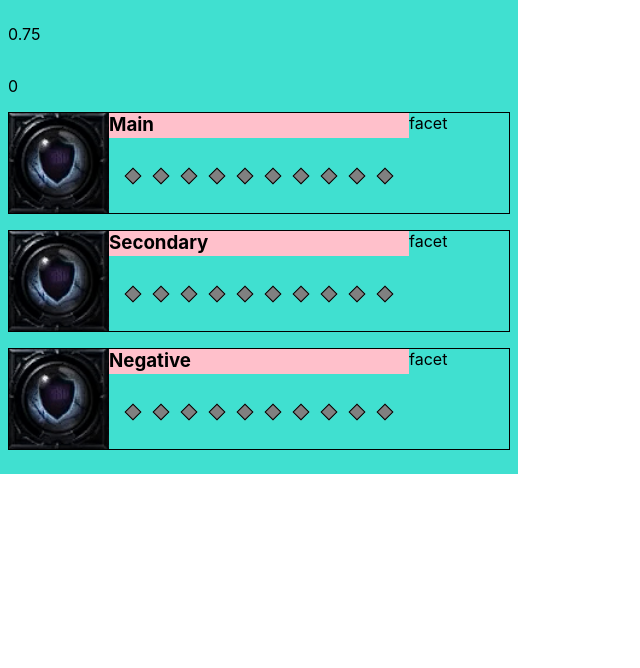
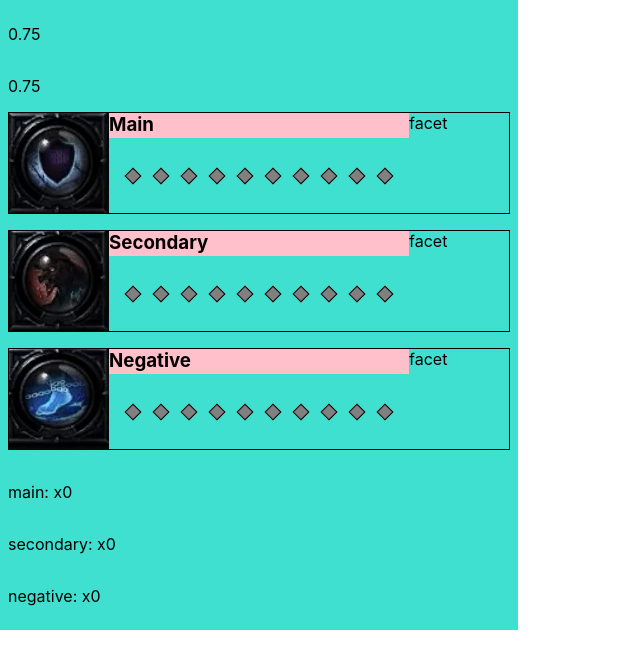
Before and after one commit to gelargew/la_simulator, a React (Vite) app: page / in a window 1280 px wide. Shown: the top 668 px of the page, without its empty margins (0-640 px from the left). Built offline with nearby package versions, Linux system fonts and the light colour scheme.

Commit message:
lot of logics & store

```diff
--- a/package.json
+++ b/package.json
@@ -8,6 +8,7 @@
     "preview": "vite preview"
   },
   "dependencies": {
+    "jotai": "^1.7.0",
     "react": "^18.0.0",
     "react-dom": "^18.0.0"
   },
--- a/src/App.css
+++ b/src/App.css
@@ -49,4 +49,10 @@
 
 .hammer {
   grid-area: hammer;
+
 }
+
+.hammer:hover {
+  cursor: pointer;
+  background: gray;
+}
--- a/src/components/Faceter.tsx
+++ b/src/components/Faceter.tsx
@@ -1,80 +1,59 @@
 import { useEffect, useMemo, useState } from 'react'
+import { useAtom } from 'jotai'
+
 import engrav1 from '../images/engrav1.png'
 import engrav2 from '../images/engrav2.png'
 import engrav3 from '../images/engrav3.png'
+import { facetRate, facetStone, getStoneResult, resetStone } from '../store'
 
 
 
 export default function Faceter({ size=10}) {
-    const [rate, setRate] = useState(0.75)
-    const [slots, setSlots] = useState({
-        main: [0],
-        secondary:[0],
-        negative: [0]
-    })
-    const [curPos, setCurPos] = useState({
-        main: 0,
-        secondary: 0,
-        negative: 0
-    })
+    const [stoneSlots, setFacet] = useAtom(facetStone)
+    const [rate,] = useAtom(facetRate)
+    const [, setSize] = useAtom(resetStone)
+    const [stoneResults] = useAtom(getStoneResult)
+    useEffect(() => {
+        setSize(size)
+    }, [size])
 
-    useEffect(() => {
-        const arr = new Array(size).fill(0)
-        setSlots({
-            main: arr,
-            secondary: arr,
-            negative: arr
-        })
-        console.log('sd')
-    }, [])
-
-    const handleClick = (pos: 'main'|'secondary'|'negative') => {
-        if (curPos[pos] === size) return
-        const success = Math.random() <= rate
-        const tempPos = curPos
-        const tempSlots = slots
-        console.log(tempSlots)
-        tempSlots['main'][tempPos[pos]] = 1
-        console.log(tempSlots)
-        setSlots({...tempSlots})
-        setRate(prev => {
-            prev += success ? -0.1 : 0.1
-            if (prev >= 0.75 || prev <= 0.25) return rate
-            return prev
-        })
-        tempPos[pos] += 1
-        setCurPos(tempPos)
+    const handleClick = (slot: 'main'|'secondary'|'negative') => {
+        setFacet(slot)
 
     }
 
     return (
         <div className="facet-wrapper">
             <p>{rate}</p>
-            <p>{curPos.main}</p>
+            <p>{rate}</p>
             <div className="facet-box">
                 <img className='facet-image' src={engrav1} />
                 <h3 className="name">Main</h3>
                 <div className='slots'>
-                    {slots.main.map(i => <Slot status={i} />)}
+                    {stoneSlots.main.map((slot, i) => <Slot key={i} status={slot} />)}
                 </div>
                 <div className='hammer' onClick={() => handleClick('main')}>facet</div>
             </div>
             <div className="facet-box">
-                <img className='facet-image' src={engrav1} />
+                <img className='facet-image' src={engrav2} />
                 <h3 className="name">Secondary</h3>
                 <div className='slots'>
-                    {slots.secondary.map(i => <Slot status={i} />)}
+                    {stoneSlots.secondary.map((slot, i) => <Slot key={i} status={slot} />)}
                 </div>
                 <div className='hammer' onClick={() => handleClick('secondary')}>facet</div>
             </div>
             <div className="facet-box">
-                <img className='facet-image' src={engrav1} />
+                <img className='facet-image' src={engrav3} />
                 <h3 className="name">Negative</h3>
                 <div className='slots'>
-                    {slots.negative.map(i => <Slot status={i} />)}
+                    {stoneSlots.negative.map((slot, i) => <Slot key={i} status={slot} />)}
                 </div>
                 <div className='hammer' onClick={() => handleClick('negative')}>facet</div>
             </div>
+
+            <p>main: x{stoneResults.main}</p>
+            <p>secondary: x{stoneResults.secondary}</p>
+            <p>negative: x{stoneResults.negative}</p>
         </div>
     )
 }
--- /dev/null
+++ b/src/store.ts
@@ -0,0 +1,61 @@
+import { atom } from "jotai";
+
+type slotsType = 'main' | 'secondary' | 'negative'
+
+const stoneSize = atom(10)
+const facetRate = atom(0.75)
+const stoneSlots = atom({
+    main: new Array(10).fill(0),
+    secondary: new Array(10).fill(0),
+    negative: new Array(10).fill(0)
+})
+const resetStone = atom(null,
+    (get, set, size: number) => {
+        set(stoneSlots, {
+            main: new Array(size).fill(0),
+            secondary: new Array(size).fill(0),
+            negative: new Array(size).fill(0)
+        })
+        set(stoneSize, size)
+    }
+)
+const facetStone = atom(
+    get => get(stoneSlots),
+    (get, set, pos: slotsType) => {
+        const stones = get(stoneSlots)
+        const rate = get(facetRate)
+        const selectedSlots = stones[pos]
+        const slotIndex = selectedSlots.findIndex(n => n === 0)
+        if (slotIndex === -1) return
+        else {
+            const isSuccess = Math.random() < rate
+            selectedSlots[slotIndex] = isSuccess ? 1 : -1
+            set(stoneSlots, {...stones})
+            set(facetRate, prev => {
+                prev += isSuccess ? -0.1 : 0.1
+                if (prev < 0.25 || prev > 0.75) return rate
+                return Math.round(prev*100)/100
+            })
+        }
+    }
+)
+const getStoneResult = atom(get => {
+    const stone = get(stoneSlots)
+    const result = {
+        main: stone.main.filter(n => n === 1).length,
+        secondary: stone.secondary.filter(n => n === 1).length,
+        negative: stone.negative.filter(n => n === 1).length
+    }
+    return result
+})
+
+
+
+export {
+    stoneSize,
+    facetRate,
+    stoneSlots,
+    facetStone,
+    resetStone,
+    getStoneResult
+}
```
Also changed, not shown: 1 other file (tests, documents, lock files or other folders).
